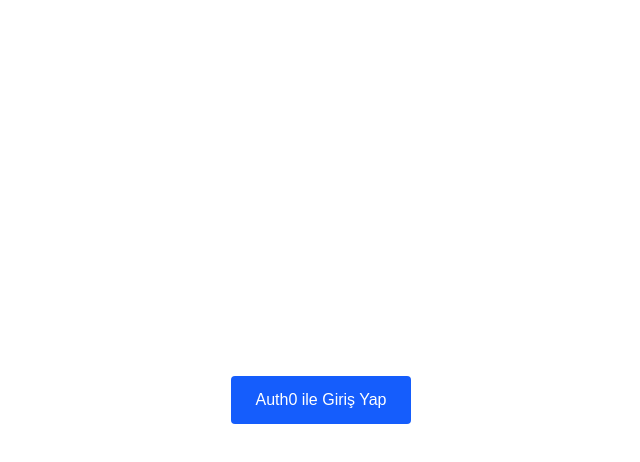
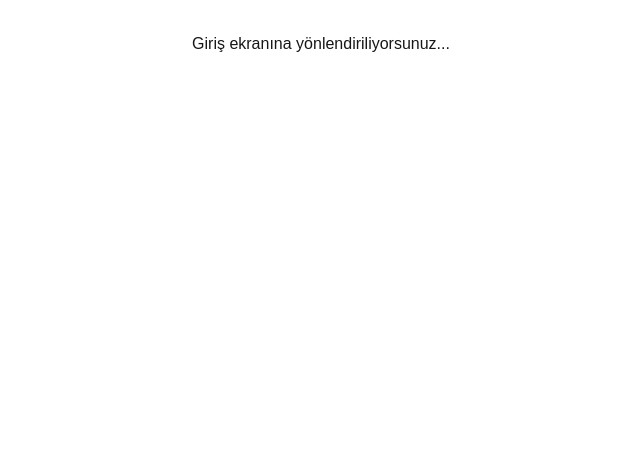
Before and after one commit to samilalgul/next-auth, a Next.js app: page /login in a window 1280 px wide. Shown: the top 462 px of the page, without its empty margins (319-959 px from the left). Built offline with nearby package versions, Linux system fonts and the light colour scheme.

Commit message:
Refactor login page to automatically redirect to Auth0 after a delay

```diff
--- a/app/login/page.tsx
+++ b/app/login/page.tsx
@@ -1,15 +1,20 @@
 "use client";
+
+import { useEffect } from "react";
 import { signIn } from "next-auth/react";
 
 export default function LoginPage() {
+  useEffect(() => {
+    // 500ms delay for better UX perception
+    const timer = setTimeout(() => {
+      signIn("auth0");
+    }, 500);
+    return () => clearTimeout(timer);
+  }, []);
+
   return (
-    <div className="flex justify-center items-center h-screen">
-      <button
-        className="px-6 py-3 bg-blue-600 text-white rounded"
-        onClick={() => signIn("auth0")}
-      >
-        Auth0 ile Giriş Yap
-      </button>
+    <div style={{ textAlign: "center", marginTop: "2rem" }}>
+      <h2>Giriş ekranına yönlendiriliyorsunuz...</h2>
     </div>
   );
 }
```
